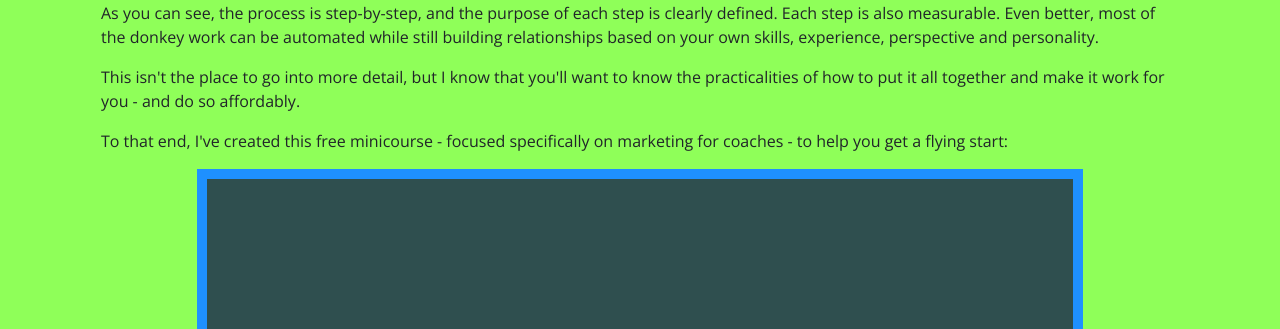
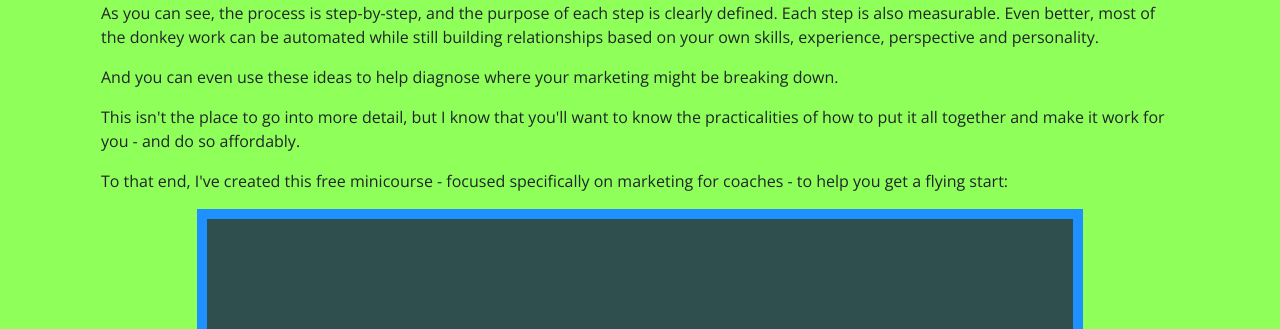
Before and after one commit to JimPirrie/jimpirrie.com, a PHP site: template code/_templates/marketing.html.twig in a window 1280 px wide. Shown: the part 3161-3490 px from the top of the page. Run offline with PHP 8.4, Linux system fonts and the light colour scheme; the template is opened without the code that fills it, so the values that code supplies are empty; some libraries are stand-ins or nearby versions; some web fonts are replaced.

Commit message:
Coaching Page

```diff
--- a/code/_templates/marketing.html.twig
+++ b/code/_templates/marketing.html.twig
@@ -109,6 +109,9 @@
                         As you can see, the process is step-by-step, and the purpose of each step is clearly defined. Each step is also measurable. Even better, most of the donkey work can be automated while still building relationships based on your own skills, experience, perspective and personality.
                     </p>
                     <p>
+                        And you can even use these ideas to help diagnose where your marketing might be breaking down.
+                    </p>
+                    <p>
                         This isn't the place to go into more detail, but I know that you'll want to know the practicalities of how to put it all together and make it work for you - and do so affordably.
                     </p>
                     <p>
```
